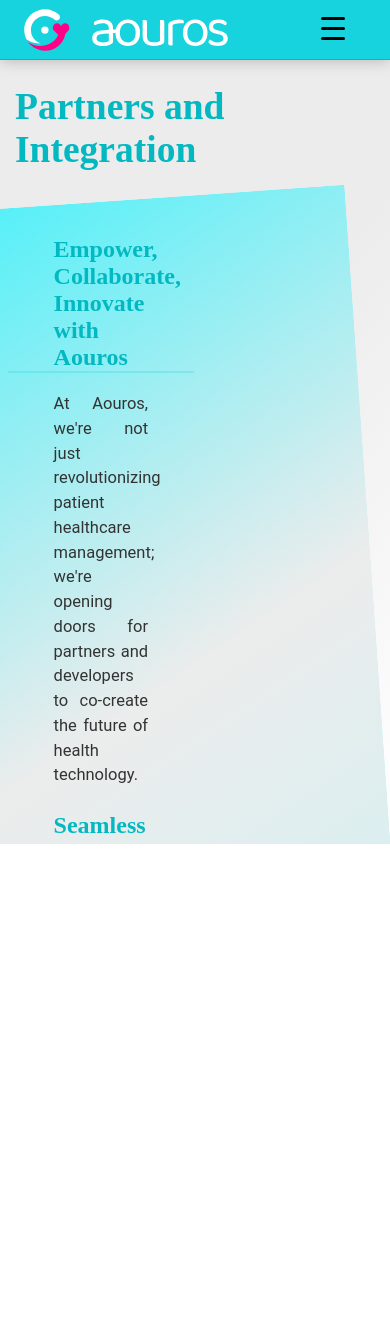
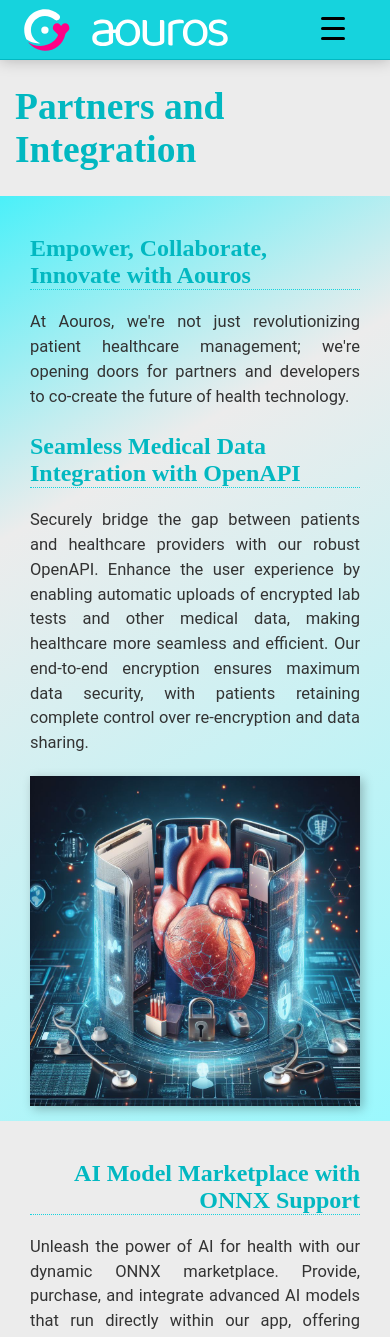
Before and after one commit to nxtwrld/aouros-www, a SvelteKit app: page /partners in a window 390 px wide. Shown: the top 1337 px of the page. Before the commit the page ends 844 px from the top, so only its background shows below. Built offline with nearby package versions, Linux system fonts and the light colour scheme; a web font is replaced by a local one.

Commit message:
Fixed mobile layout

```diff
--- a/src/components/navbar.svelte
+++ b/src/components/navbar.svelte
@@ -5,12 +5,34 @@
 
     function toggleMenu() {
       menuOpen = !menuOpen;
+
+      if (menuOpen) {
+        document.body.style.overflow = 'hidden';
+      } else {
+        document.body.style.overflow = 'auto';
+      }
+
     }
+
+    // hide menu on body mousedown
+    document.body.addEventListener('mousedown', (e) => {
+      if (menuOpen) {
+        toggleMenu();
+      }
+    });
+
+    // hide menu on navigation
+    navigating.subscribe((navigating) => {
+      if (navigating && menuOpen) {
+        toggleMenu();
+      }
+    });
+
   </script>
 
 
   <div class="navbar">
-    <nav>
+    <nav on:mousedown|stopPropagation>
       <ul class="nav-links {menuOpen ? 'active' : ''}">
         <li><a href="/" class:active={$page.route.id == '/'}>Home</a></li>
         <li><a href="/benefits" class:active={$page.route.id == '/benefits'}>Patients</a></li>
@@ -97,7 +119,7 @@
             display: block;
             position: absolute;
             top: 4rem;
-            right: 2rem;
+            right: 0rem;
             background-color: #16d3dd;
             padding: 1rem;
             border-radius: 5px;
@@ -105,6 +127,7 @@
 
           li {
             display: block;
+            margin: .5rem 0;
           }
         }
       </style>
--- a/src/components/segment.svelte
+++ b/src/components/segment.svelte
@@ -40,7 +40,6 @@
     }
 
     .segment .page > :global(img) {
-        width: 100%;
         height: auto;
         position: absolute;
         left: 0;
@@ -54,6 +53,7 @@
     .segment:nth-child(odd)  .page > :global(img) {
         transform: rotate(0deg) translate(100%, -25%);
     }
+
 
     .segment .page :global(.theme) {
         width: 100%;
@@ -77,4 +77,44 @@
         left: 75%;
     }
 
+    /* mobile screen media query */
+    @media (max-width: 768px) {
+        .segment {
+            flex-direction: column;
+            transform: rotate(0deg) translateX(0);
+            width: 100%;
+        }
+        .segment:nth-child(odd) .page,
+        .segment:nth-child(even) .page {
+            transform: rotate(0deg) translateX(0);
+        }
+        .segment:nth-child(odd) .page :global(> *) {
+            margin-right: 0;
+            padding: 0;
+            transform: rotate(0deg);
+        }
+        .segment:nth-child(even) .page :global(> *) {
+            margin-left: 0;
+            padding: 0;
+            transform: rotate(0deg);
+        }
+        .segment .page > :global(img) {
+            display: block;
+            position: relative;
+            height: auto;
+            width: 100%;
+            transform: rotate(0deg) translate(0, 0) !important;
+        }
+        .segment .page :global(.theme) {
+            display: block;
+            position: relative;
+            height: auto;
+            width: 100%;
+            left: 0 !important;
+            transform: rotate(0deg) translate(0, 0) !important;
+        }
+    }
+
+
+
 </style>
--- a/src/routes/+layout.svelte
+++ b/src/routes/+layout.svelte
@@ -26,9 +26,10 @@
         padding: 0;
         border-bottom: 1px solid var(--color-primary-dark);
         box-shadow: 0 0 1rem rgba(0, 0, 0, .25);
-        position: sticky;
+        position: fixed;
         top: 0;
         z-index: 10;
+        width: 100vw;
         height: 4rem;
     }
     header .page {
--- a/src/routes/styles.css
+++ b/src/routes/styles.css
@@ -8,19 +8,17 @@
 	text-rendering: optimizeLegibility;
 	-webkit-font-smoothing: antialiased;
 	touch-action: none;
-	overscroll-behavior-y: none;
 	overflow: auto;
     margin: 0;
     padding: 0;
     width: 100vw;
-    height: 100vh;
+    min-height: 100vh;
     font-family: 'Roboto', sans-serif;
     font-size: 15px;
     margin: 0;
     padding: 0;
+    padding-top: 2rem;
     color: #333;
-    width: 100vw;
-    height: 100vh;
     background-image: linear-gradient(130deg, #ececec 0%, #ececec 50%, #ffffff 100%);
 }
 
```
Also changed, not shown: src/routes/v1/labdata/+page.server.ts (added, +53 -0 lines).
